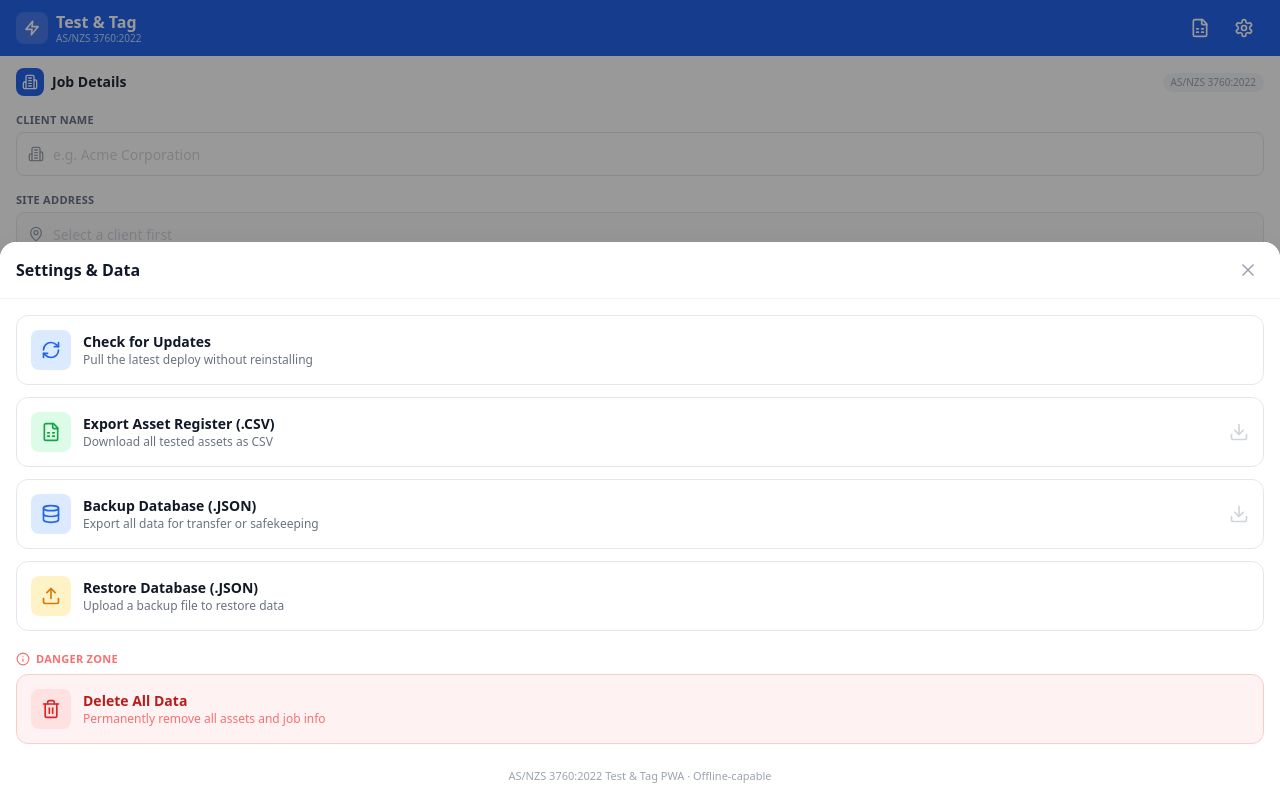
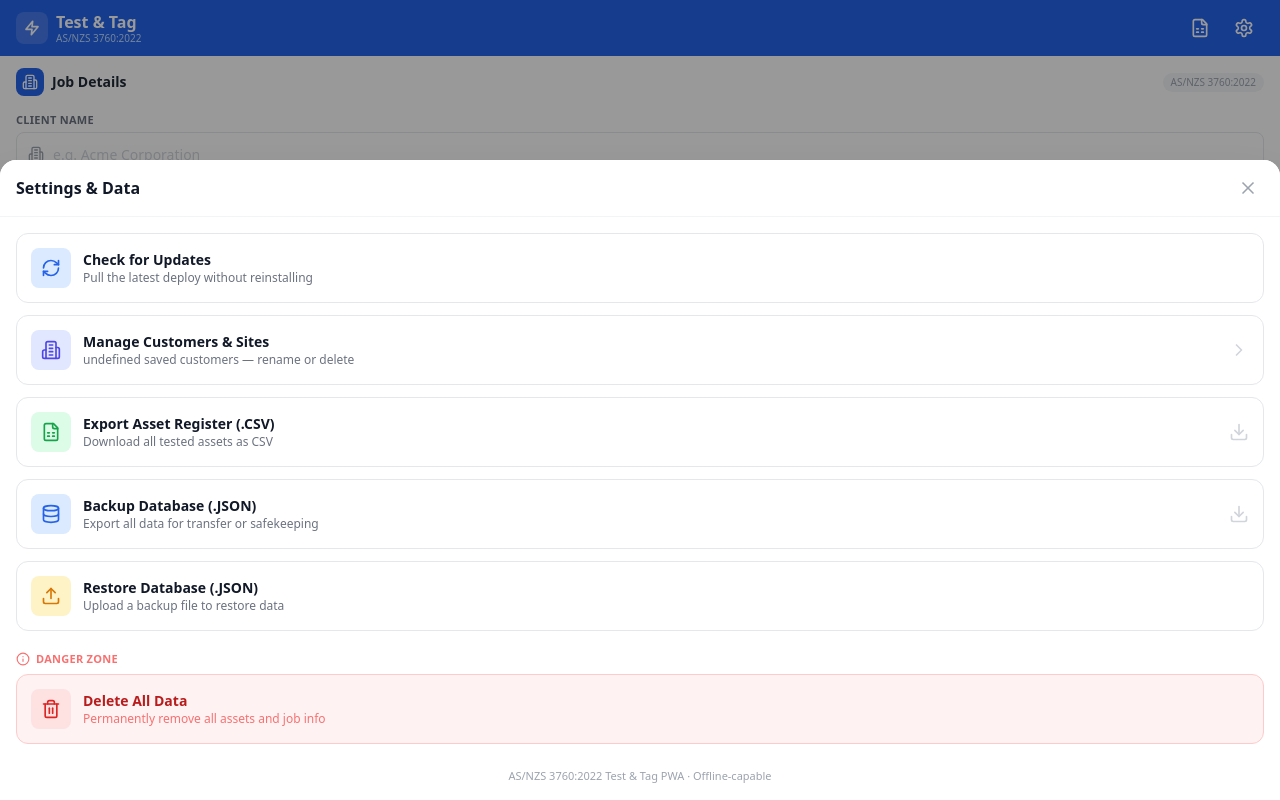
Before and after one commit to vriensy/tnt, a React (Vite) app: page / in a window 1280 px wide. Both pictures are taken after a click on the button 1244 px from the left and 28 px from the top of the page. Shown: the top 800 px of the page. Built offline with nearby package versions, Linux system fonts and the light colour scheme.

Commit message:
Update SettingsDrawer.tsx

```diff
--- a/src/components/SettingsDrawer.tsx
+++ b/src/components/SettingsDrawer.tsx
@@ -1,5 +1,5 @@
 import { useRef, useState } from 'react';
-import { X, Download, Upload, FileSpreadsheet, Database, Trash2, Info, RefreshCw, CheckCircle2 } from 'lucide-react';
+import { X, Download, Upload, FileSpreadsheet, Database, Trash2, Info, RefreshCw, CheckCircle2, Building2, ChevronRight } from 'lucide-react';
 import type { Asset } from '../types';
 import { downloadCSV, downloadJSON } from '../csvExport';
 import { db } from '../db';
@@ -14,6 +14,8 @@ interface Props {
   updateAvailable: boolean;
   onApplyUpdate: () => void;
   onCheckForUpdate: () => Promise<UpdateCheckResult>;
+  customerCount: number;
+  onManageCustomers: () => void;
 }
 
 export function SettingsDrawer({
@@ -25,6 +27,8 @@ export function SettingsDrawer({
   updateAvailable,
   onApplyUpdate,
   onCheckForUpdate,
+  customerCount,
+  onManageCustomers,
 }: Props) {
   const fileRef = useRef<HTMLInputElement>(null);
   const [message, setMessage] = useState<string | null>(null);
@@ -150,6 +154,26 @@ export function SettingsDrawer({
             </button>
           )}
 
+          {/* Manage Customers & Sites */}
+          <button
+            onClick={() => {
+              onClose();
+              onManageCustomers();
+            }}
+            className="w-full flex items-center gap-3 p-3.5 rounded-xl border border-gray-200 active:scale-[0.98] transition-transform hover:border-blue-400"
+          >
+            <div className="w-10 h-10 rounded-lg bg-indigo-100 flex items-center justify-center flex-shrink-0">
+              <Building2 className="w-5 h-5 text-indigo-600" />
+            </div>
+            <div className="text-left flex-1">
+              <div className="font-semibold text-sm text-gray-900">Manage Customers & Sites</div>
+              <div className="text-xs text-gray-500">
+                {customerCount === 0 ? 'No saved customers yet' : `${customerCount} saved customer${customerCount === 1 ? '' : 's'} — rename or delete`}
+              </div>
+            </div>
+            <ChevronRight className="w-5 h-5 text-gray-300" />
+          </button>
+
           {/* CSV Export */}
           <button
             onClick={handleExportCSV}
```
